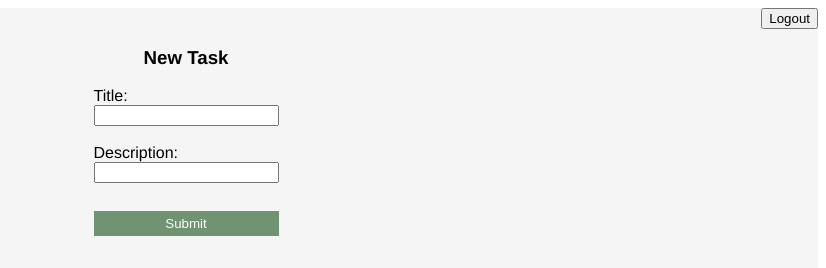
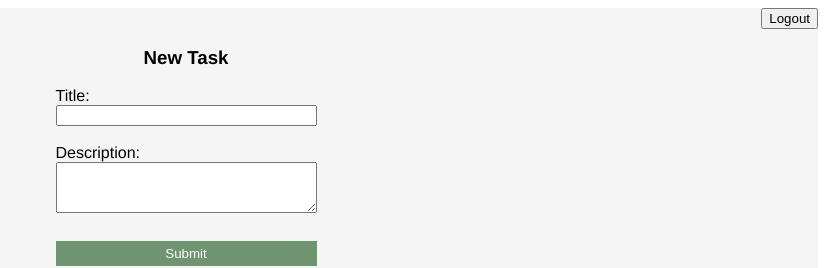
Before and after one commit to FlashDrag/django-vue-todo, a Vue app in the folder frontend/: page / in a window 1280 px wide. Shown: the top 268 px of the page, without its empty margins (454-1280 px from the left). Built offline with nearby package versions, Linux system fonts and the light colour scheme; no server answers; sample sign-in values are in the browser's storage.

Commit message:
Update description input to use textarea in TodoList.vue

```diff
--- a/frontend/src/components/TodoList.vue
+++ b/frontend/src/components/TodoList.vue
@@ -7,7 +7,7 @@
         <input type="text" v-model="title" required />
         <br />
         <label for="description">Description:</label>
-        <input type="text" v-model="description" required />
+        <textarea type="text" id="description" cols="30" rows="3" v-model="description"></textarea>
         <br />
         <button type="submit" class="btn">Submit</button>
       </form>
```
